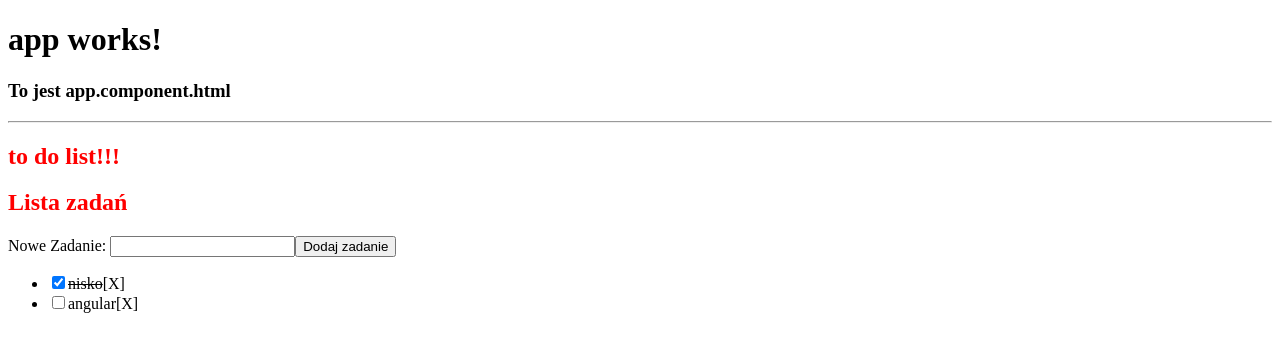
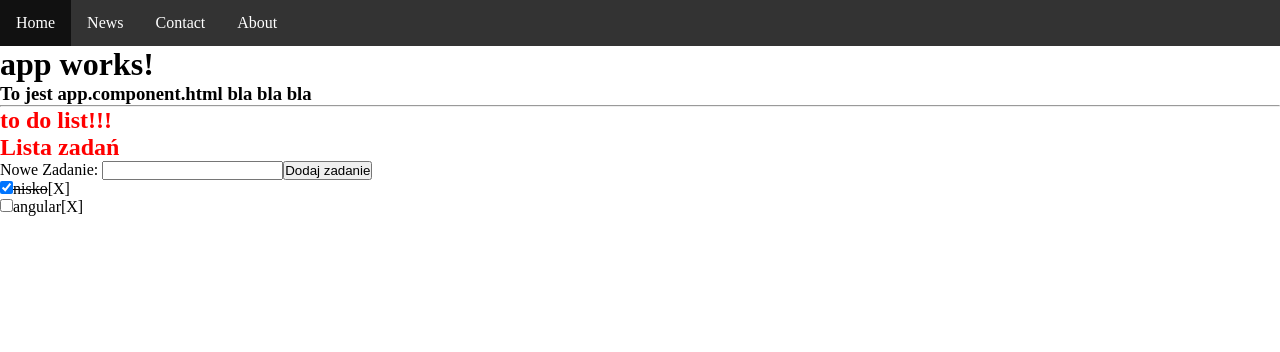
Before and after one commit to 04kamil/FirstAngular2, an Angular app in the folder MyFirstApp/: page / in a window 1280 px wide. Shown: the top 352 px of the page. Built offline with nearby package versions, Linux system fonts and the light colour scheme.

Commit message:
nextCOmmit

```diff
--- a/MyFirstApp/src/app/app.component.html
+++ b/MyFirstApp/src/app/app.component.html
@@ -1,6 +1,6 @@
 <h1>
   {{title}}
 </h1>
-<h3>To jest app.component.html</h3>
+<h3>To jest app.component.html bla bla bla</h3>
 <hr>
 <app-todolist>Loading....</app-todolist>
--- a/MyFirstApp/src/app/app.module.ts
+++ b/MyFirstApp/src/app/app.module.ts
@@ -5,11 +5,13 @@ import { HttpModule } from '@angular/http';
 
 import { AppComponent } from './app.component';
 import { TodolistComponent } from './todolist/todolist.component';
+import { WWWComponent } from './www/www.component';
 
 @NgModule({
   declarations: [
     AppComponent,
-    TodolistComponent
+    TodolistComponent,
+    WWWComponent
   ],
   imports: [
     BrowserModule,
--- /dev/null
+++ b/MyFirstApp/src/app/www/www.component.html
@@ -0,0 +1,3 @@
+<p>
+  www works!
+</p>
--- /dev/null
+++ b/MyFirstApp/src/app/www/www.component.ts
@@ -0,0 +1,15 @@
+import { Component, OnInit } from '@angular/core';
+
+@Component({
+  selector: 'app-www',
+  templateUrl: './www.component.html',
+  styleUrls: ['./www.component.css']
+})
+export class WWWComponent implements OnInit {
+
+  constructor() { }
+
+  ngOnInit() {
+  }
+
+}
--- a/MyFirstApp/src/index.html
+++ b/MyFirstApp/src/index.html
@@ -1,14 +1,22 @@
-<!doctype html>
+<!Doctype html>
 <html>
 <head>
   <meta charset="utf-8">
-  <title>MyFirstApp</title>
+  <title>Mysterious Past</title>
   <base href="/">
 
   <meta name="viewport" content="width=device-width, initial-scale=1">
   <link rel="icon" type="image/x-icon" href="favicon.ico">
 </head>
 <body>
+  <nav>
+    <ul class="navBar">
+      <li><a class="active" href="#home">Home</a></li>
+      <li><a href="#news">News</a></li>
+      <li><a href="#contact">Contact</a></li>
+      <li><a href="#about">About</a></li>
+    </ul>
+  </nav>
   <app-root>Loading...</app-root>
 </body>
 </html>
--- a/MyFirstApp/src/styles.css
+++ b/MyFirstApp/src/styles.css
@@ -1 +1,30 @@
 /* You can add global styles to this file, and also import other style files */
+* {
+  padding: 0;
+  margin: 0;
+
+}
+
+.navBar {
+    list-style-type: none;
+    margin: 0;
+    padding: 0;
+    overflow: hidden;
+    background-color: #333;
+}
+
+.navBar li {
+    float: left;
+}
+
+.navBar li a {
+    display: block;
+    color: white;
+    text-align: center;
+    padding: 14px 16px;
+    text-decoration: none;
+}
+
+li a:hover {
+    background-color: #111;
+}
```
Also changed, not shown: MyFirstApp/src/app/www/www.component.css (added), 1 other file (tests, documents, lock files or other folders).
